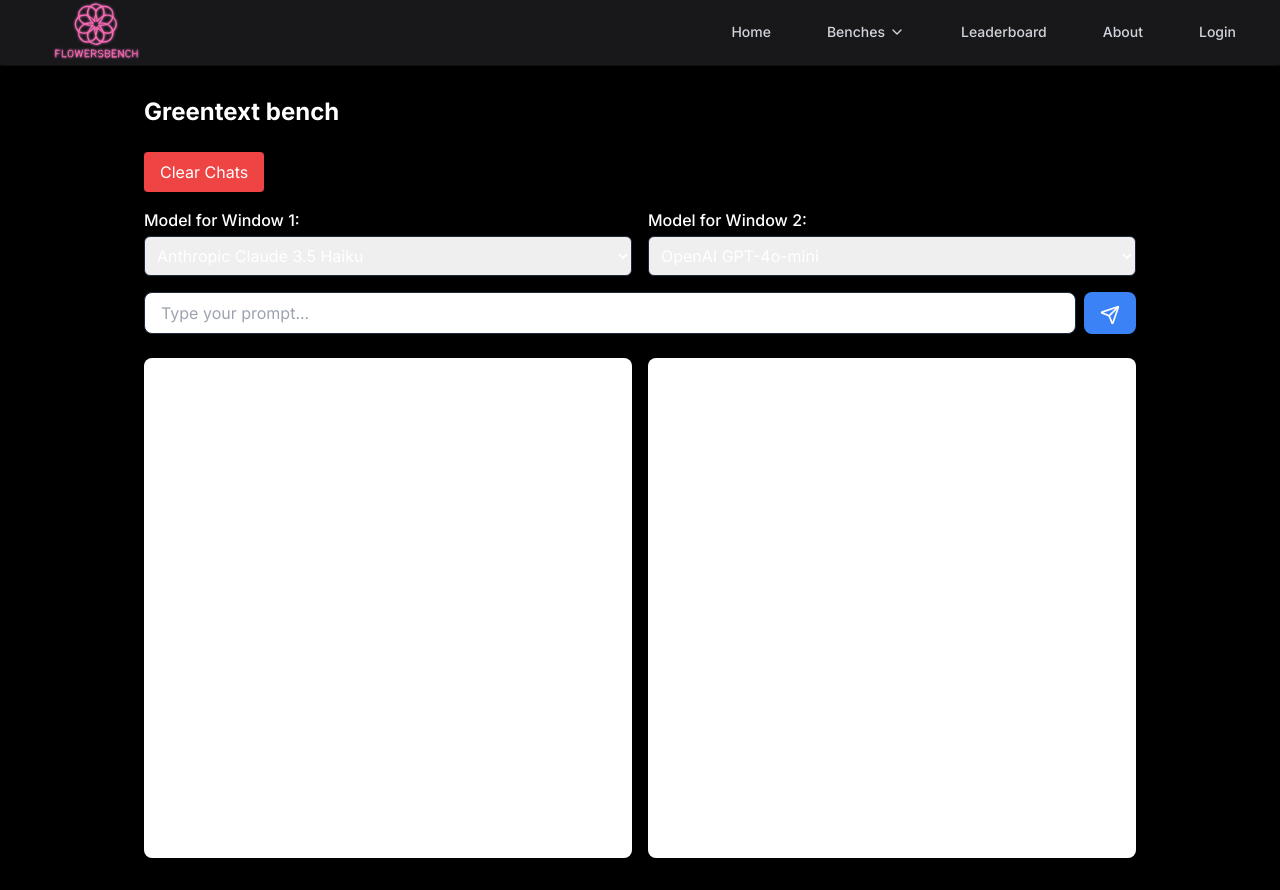
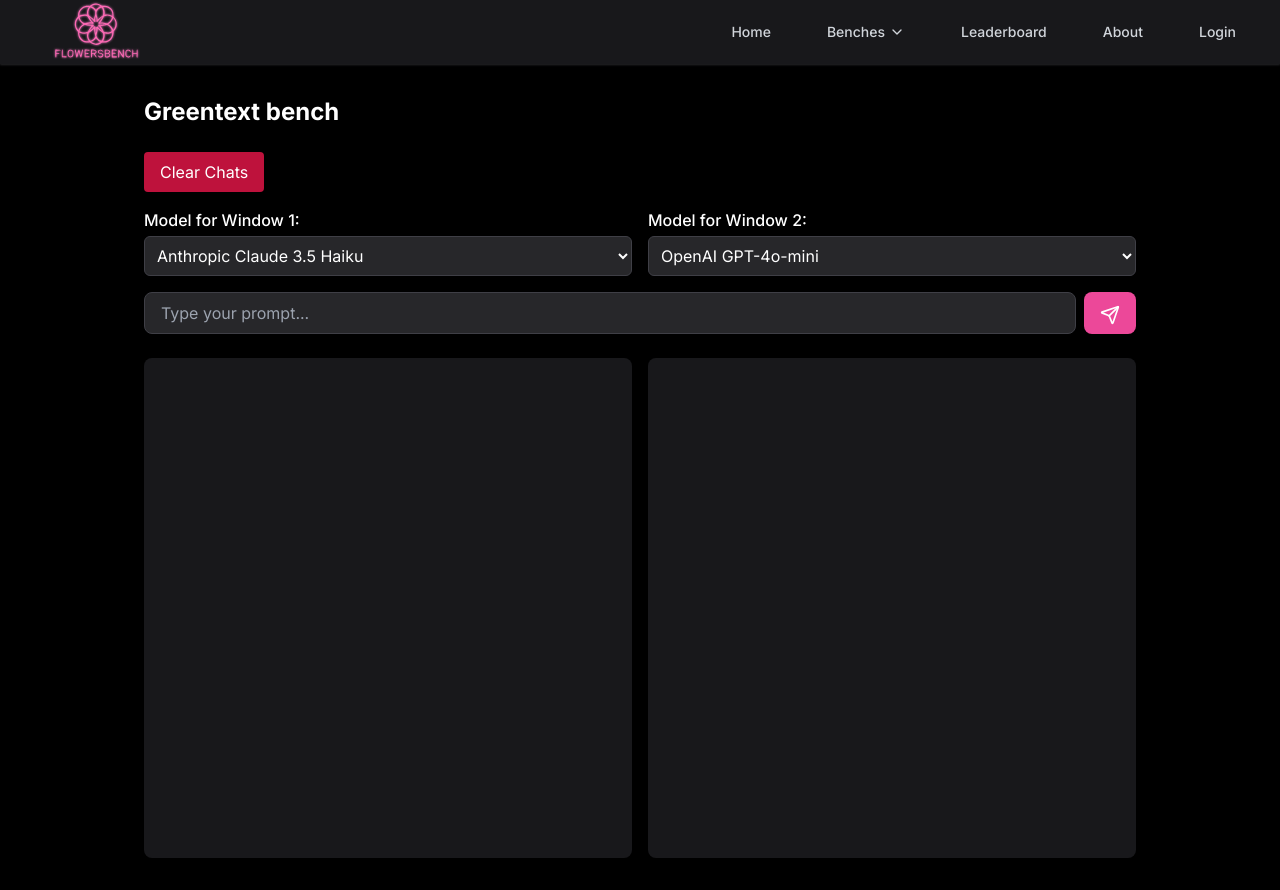
Before and after one commit to jasonthepenguin/flowers_bench, a Next.js app in the folder flowersbench/: page /benches/greentext in a window 1280 px wide. Built offline with nearby package versions, Linux system fonts and the light colour scheme.

Commit message:
Add greentext dark theme

```diff
--- a/flowersbench/app/benches/greentext/page.tsx
+++ b/flowersbench/app/benches/greentext/page.tsx
@@ -154,7 +154,7 @@
       <div className="mb-4">
         <button
           onClick={handleClearChats}
-          className="bg-red-500 text-white px-4 py-2 rounded hover:bg-red-600"
+          className="bg-rose-700 text-white px-4 py-2 rounded hover:bg-rose-600 transition-colors"
         >
           Clear Chats
         </button>
@@ -167,7 +167,7 @@
             Model for Window 1:
           </label>
           <select
-            className="border rounded-md p-2 w-full"
+            className="border rounded-md p-2 w-full dark:bg-zinc-800 dark:border-zinc-700 dark:text-white"
             value={model1}
             onChange={(e) => clearWindow1(e.target.value)}
           >
@@ -184,7 +184,7 @@
             Model for Window 2:
           </label>
           <select
-            className="border rounded-md p-2 w-full"
+            className="border rounded-md p-2 w-full dark:bg-zinc-800 dark:border-zinc-700 dark:text-white"
             value={model2}
             onChange={(e) => clearWindow2(e.target.value)}
           >
@@ -200,14 +200,14 @@
       {/* Single prompt input */}
       <form onSubmit={handleSubmit} className="flex gap-2 mb-6">
         <input
-          className="flex-1 border rounded-lg px-4 py-2 focus:outline-none focus:ring-2 focus:ring-blue-500"
+          className="flex-1 border rounded-lg px-4 py-2 focus:outline-none focus:ring-2 focus:ring-blue-500 dark:bg-zinc-800 dark:border-zinc-700 dark:text-white"
           placeholder="Type your prompt..."
           value={input}
           onChange={(e) => setInput(e.target.value)}
         />
         <button
           type="submit"
-          className="bg-blue-500 text-white px-4 py-2 rounded-lg hover:bg-blue-600 disabled:opacity-50 disabled:cursor-not-allowed"
+          className="bg-pink-500 text-white px-4 py-2 rounded-lg hover:bg-pink-400 disabled:opacity-50 disabled:cursor-not-allowed"
           disabled={isLoading1 || isLoading2}
         >
           <Send className="w-5 h-5 inline-block" />
@@ -217,7 +217,7 @@
       {/* Two chat windows (side-by-side on larger screens) */}
       <div className="grid grid-cols-1 md:grid-cols-2 gap-4">
         {/* Window 1 */}
-        <div className="flex flex-col h-[500px] bg-white rounded-lg shadow-md">
+        <div className="flex flex-col h-[500px] bg-zinc-900 rounded-lg shadow-md">
           <div className="flex-1 overflow-y-auto p-4 space-y-4">
             {messages1.map((msg, idx) => (
               <div
@@ -229,8 +229,8 @@
                 <div
                   className={`max-w-[80%] rounded-lg p-3 ${
                     msg.role === 'user'
-                      ? 'bg-blue-500 text-white'
-                      : 'bg-gray-100 text-gray-800'
+                      ? 'bg-blue-600 text-white'
+                      : 'bg-zinc-800 text-gray-100'
                   } whitespace-pre-wrap break-words`}
                 >
                   {msg.content}
@@ -239,7 +239,7 @@
             ))}
             {isLoading1 && (
               <div className="flex justify-start">
-                <div className="bg-gray-100 rounded-lg p-3 text-gray-800">
+                <div className="bg-zinc-800 rounded-lg p-3 text-gray-100">
                   <TypingDots />
                 </div>
               </div>
@@ -248,7 +248,7 @@
         </div>
 
         {/* Window 2 */}
-        <div className="flex flex-col h-[500px] bg-white rounded-lg shadow-md">
+        <div className="flex flex-col h-[500px] bg-zinc-900 rounded-lg shadow-md">
           <div className="flex-1 overflow-y-auto p-4 space-y-4">
             {messages2.map((msg, idx) => (
               <div
@@ -260,8 +260,8 @@
                 <div
                   className={`max-w-[80%] rounded-lg p-3 ${
                     msg.role === 'user'
-                      ? 'bg-blue-500 text-white'
-                      : 'bg-gray-100 text-gray-800'
+                      ? 'bg-blue-600 text-white'
+                      : 'bg-zinc-800 text-gray-100'
                   } whitespace-pre-wrap break-words`}
                 >
                   {msg.content}
@@ -270,7 +270,7 @@
             ))}
             {isLoading2 && (
               <div className="flex justify-start">
-                <div className="bg-gray-100 rounded-lg p-3 text-gray-800">
+                <div className="bg-zinc-800 rounded-lg p-3 text-gray-100">
                   <TypingDots />
                 </div>
               </div>
```
